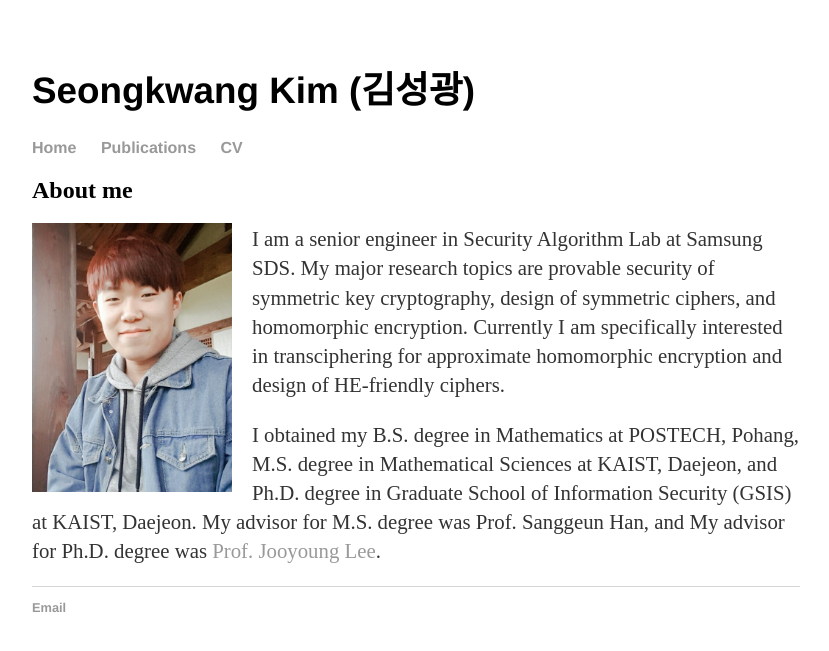
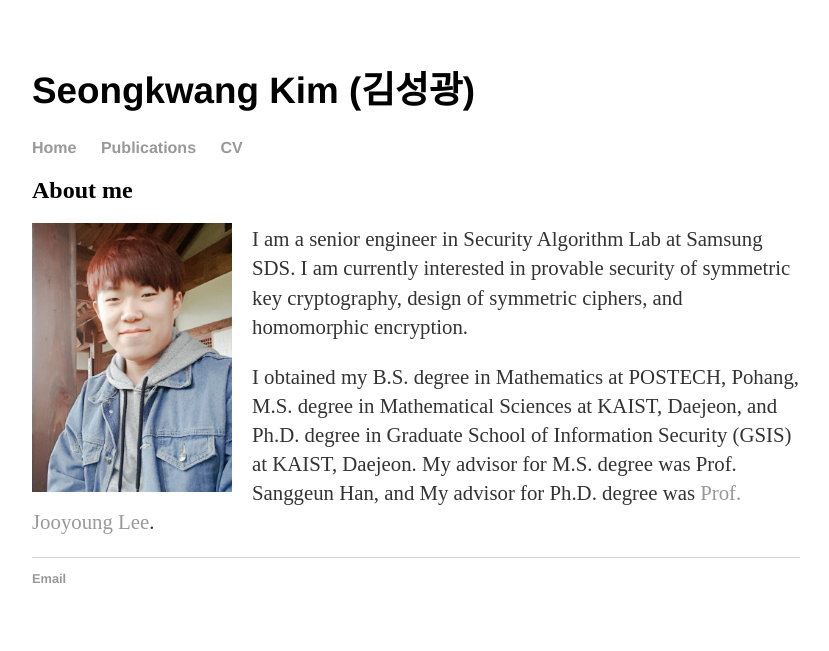
Before and after one commit to sgk1m/sgk1m.github.io, a Jekyll site: the page built from index.html, in a window 1280 px wide. Shown: the top 651 px of the page, without its empty margins (224-1053 px from the left). Built offline with Jekyll 4.4.1, drawn with Linux system fonts in a browser that asks for light colours.

Commit message:
Update index.html

```diff
--- a/index.html
+++ b/index.html
@@ -6,8 +6,7 @@ title: Seongkwang Kim
 	<h2>About me</h2>
 	<img src="/myphoto.jpg" width="200" align="left" style="margin-right: 20px;">
 	<p>I am a senior engineer in Security Algorithm Lab at Samsung SDS.
-		My major research topics are provable security of symmetric key cryptography, design of symmetric ciphers, and homomorphic encryption.
-		Currently I am specifically interested in transciphering for approximate homomorphic encryption and design of HE-friendly ciphers.
+		I am currently interested in provable security of symmetric key cryptography, design of symmetric ciphers, and homomorphic encryption.
 	<p>I obtained my B.S. degree in Mathematics at POSTECH, Pohang, M.S. degree in Mathematical Sciences at KAIST, Daejeon, and Ph.D. degree in Graduate School of Information Security (GSIS) at KAIST, Daejeon.
 		My advisor for M.S. degree was Prof. Sanggeun Han, and My advisor for Ph.D. degree was <a href="https://sites.google.com/site/cryptkaist/home">Prof. Jooyoung Lee</a>.
 	</p>
```
